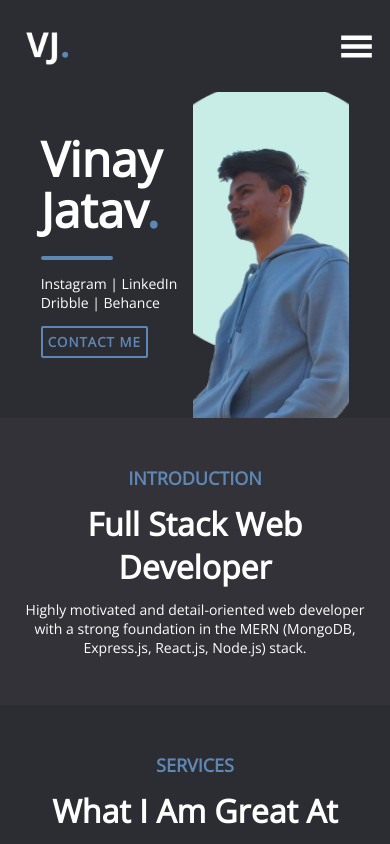
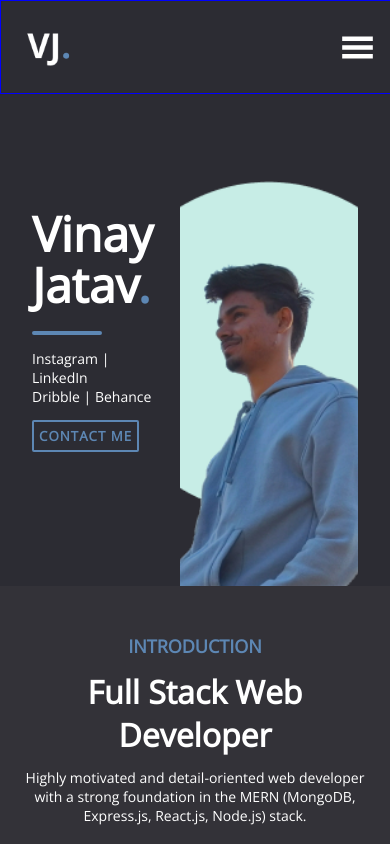
Before and after one commit to VinayJv/portfolio-new, a React (Create React App) app: page / in a window 390 px wide. Shown: the top 844 px of the page. Built offline with nearby package versions, Linux system fonts and the light colour scheme.

Commit message:
Mobile Fixed

```diff
--- a/src/components/NavBar/NavBar.css
+++ b/src/components/NavBar/NavBar.css
@@ -9,6 +9,7 @@ nav {
     display: flex;
     background-color: #2c2c33;
     z-index: 1;
+    border: 1px solid blue;
 }
 nav > ul {
     display: flex;
--- a/src/pages/Introduction/Introduction.css
+++ b/src/pages/Introduction/Introduction.css
@@ -1,6 +1,6 @@
 .introduction-container{
     display: flex;
-    height: 40svh;
+    height: 60svh;
     align-items: center;
     justify-content: center;
     gap: 4rem;
@@ -22,13 +22,16 @@
     flex-direction: column;
     width: 300px;
 }
-.introduction-container-child{
-    height: 100%;
+
+.image-container{
+    align-self: last baseline;
+    height: 80%;
 }
+
 .image-container > img {
     width: 100%;
     height: 100%;
-    object-fit: cover;
+    object-fit: contain;
 }
 .margin-set {
     margin-top: -14px;
@@ -71,13 +74,19 @@ span{
 
 @media only screen and (max-width: 600px) {
     .introduction-container {
+        height: 60svh;
         gap: 1rem;
+        padding: 5rem 2rem 0rem 2rem;
+    }
+    .image-container{
+        align-self: last baseline;
+    }
+    .image-container > img {
+        object-fit: cover;
     }
     .name-text{
+        white-space: nowrap;
         font-size: 48px;
-    }
-    .introduction-container-child{
-        width: 40%;
     }
     .introduction-mobile{
         display: flex;
--- a/src/pages/Introduction/Introduction.js
+++ b/src/pages/Introduction/Introduction.js
@@ -2,7 +2,7 @@ import "./Introduction.css";
 
 export function Introduction() {
     return (
-        <div>
+        <>
             <div className="introduction-container">
                 <div>
                     <div>
@@ -14,7 +14,7 @@ export function Introduction() {
                     <p className="introduction-sm-text">Dribble | Behance</p>
                     <button className="contact-btn">CONTACT ME</button>
                 </div>
-                <div className="image-container introduction-container-child">
+                <div className="image-container">
                     <img src="./images/main.png"></img>
                 </div>
                 <div className="introduction-text hide-from-mobile">
@@ -30,5 +30,5 @@ export function Introduction() {
                 <p className="lg-text introduction-header-highlight-mobile">Developer</p>
                 <p className="introduction-sm-text">Highly motivated and detail-oriented web developer with a strong foundation in the MERN (MongoDB, Express.js, React.js, Node.js) stack.</p>
             </div>
-        </div>);
+        </>);
 }
```
